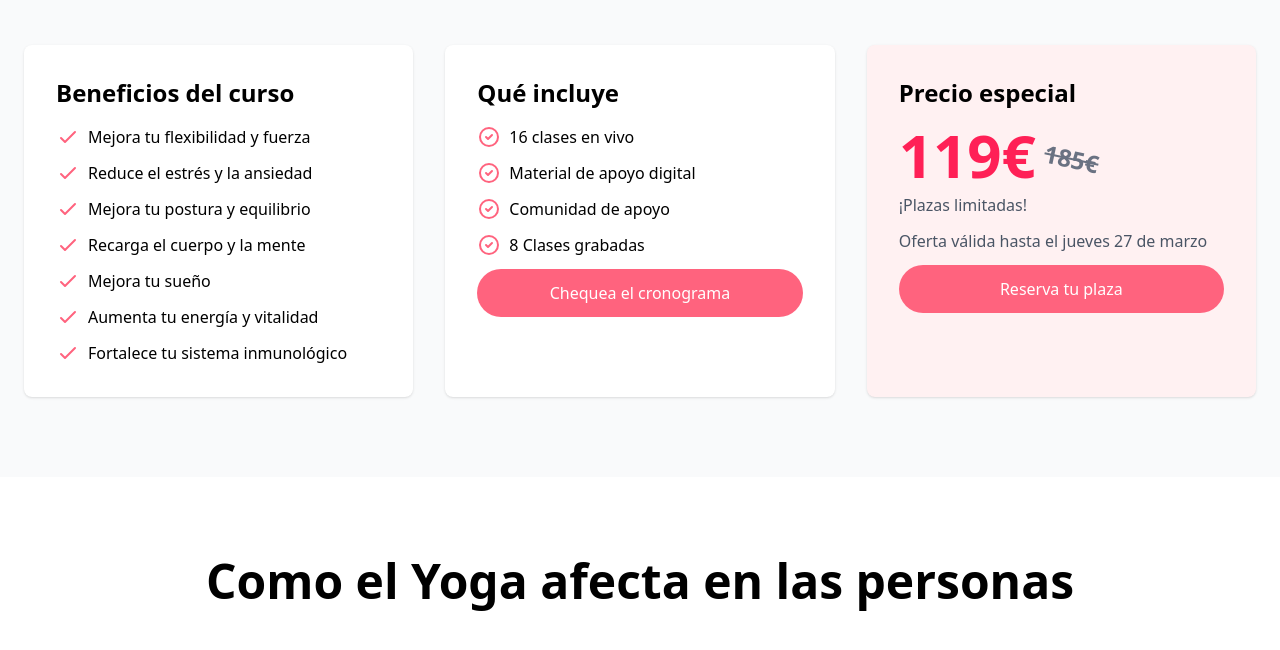
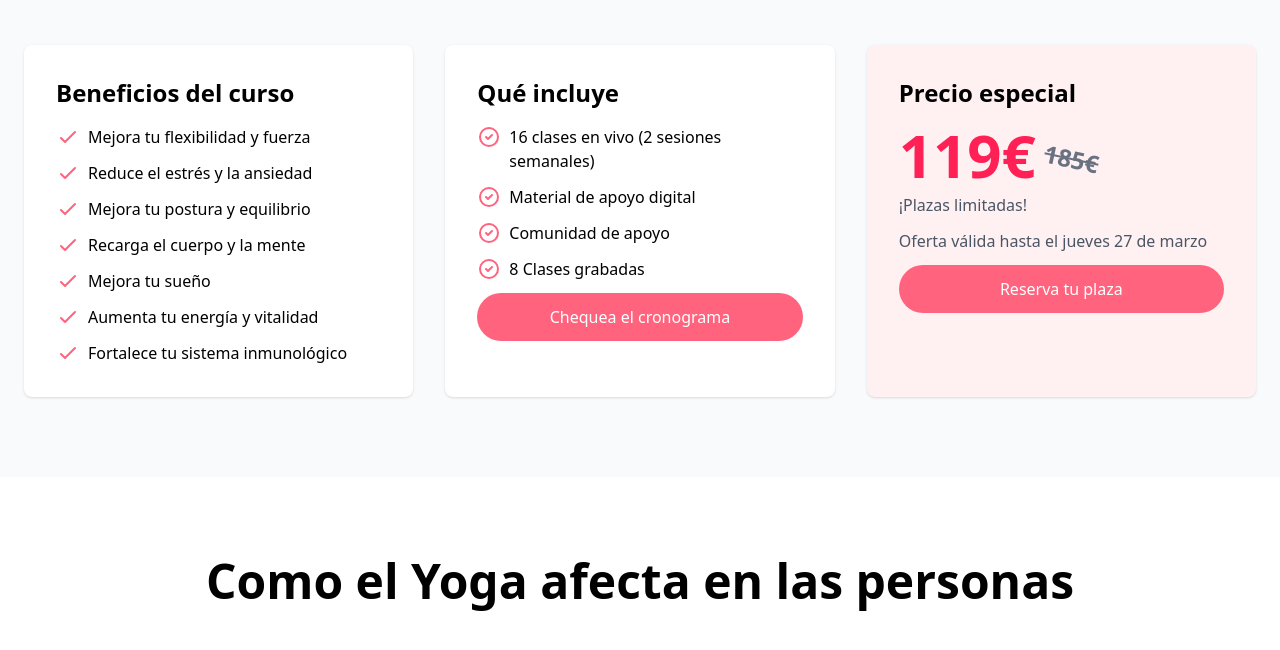
Before and after one commit to MindfulFunnels/sales-page-lucia-martinez, an Astro site: page / in a window 1280 px wide. Shown: the part 1087-1737 px from the top of the page. Built offline with nearby package versions, Linux system fonts and the light colour scheme; Astro itself is replaced by a stand-in of ours.

Commit message:
cambio clases vivo

```diff
--- a/src/secctions/Sale.astro
+++ b/src/secctions/Sale.astro
@@ -152,7 +152,7 @@
                 stroke-width='2'
                 d='M9 12l2 2 4-4m6 2a9 9 0 11-18 0 9 9 0 0118 0z'></path>
             </svg>
-            <span>16 clases en vivo </span>
+            <span>16 clases en vivo (2 sesiones semanales)</span>
           </li>
           <li class='flex items-start gap-2'>
             <svg
```
